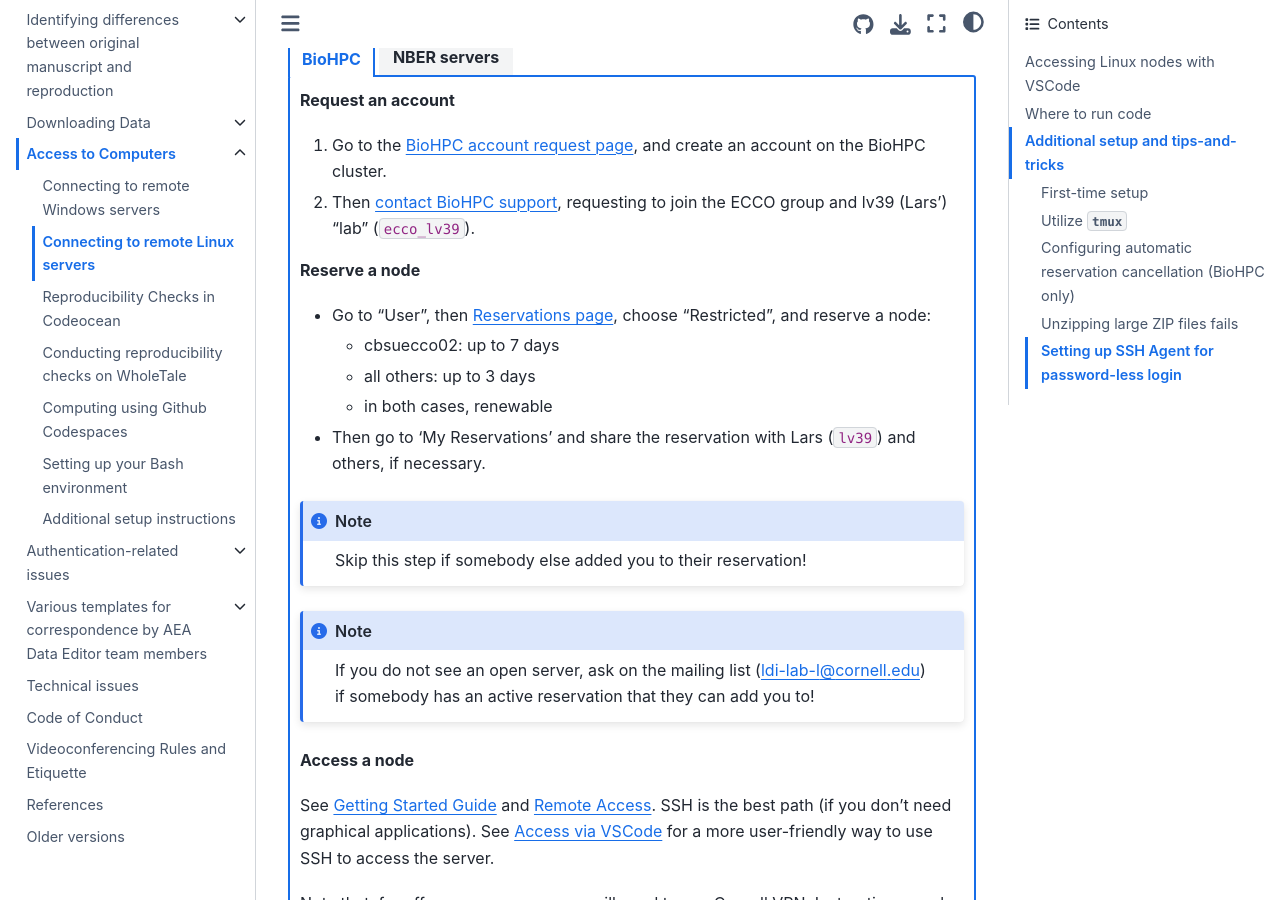
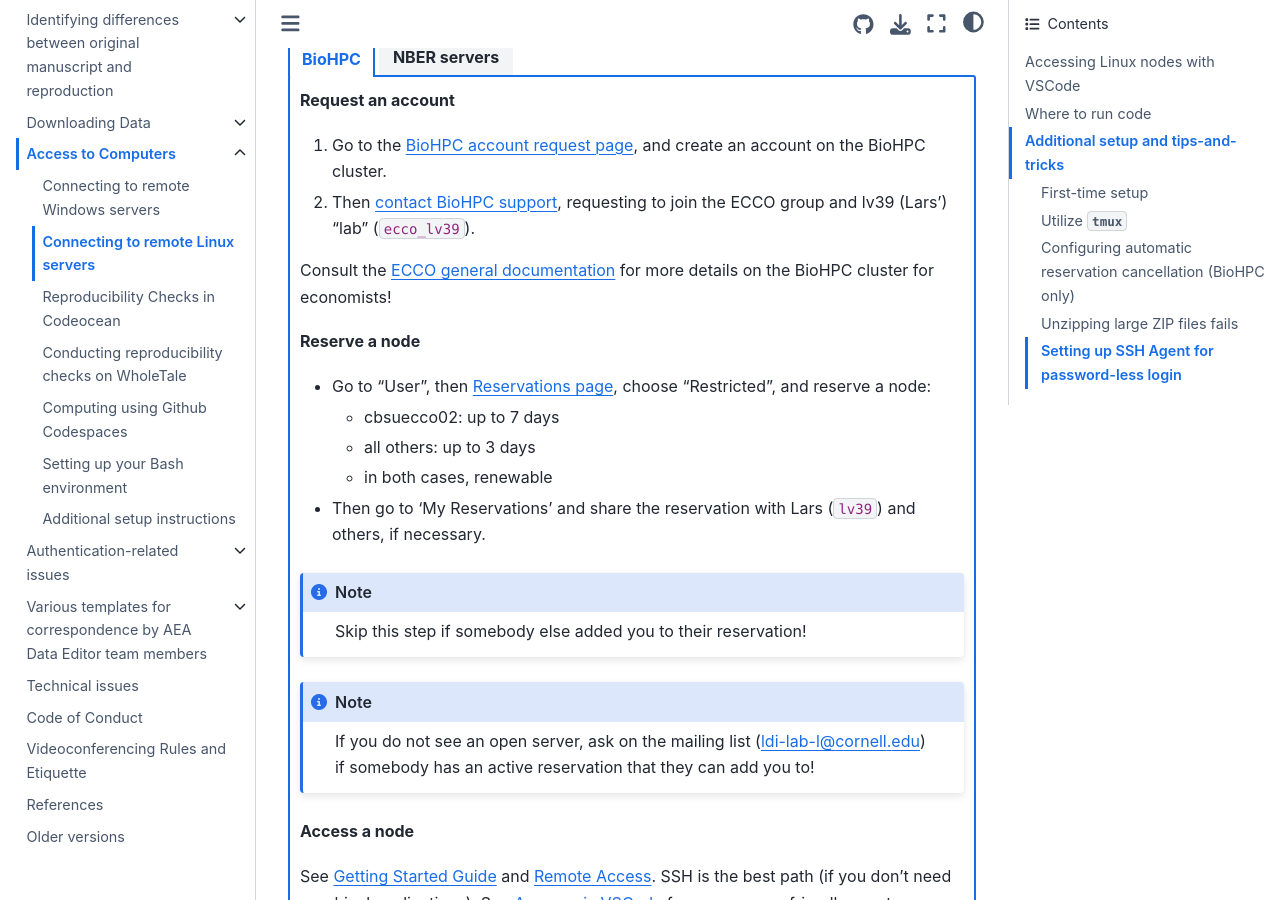
Before and after one commit to labordynamicsinstitute/ldilab-manual, a Jupyter Book: the page built from 95-15-linux-remote.md, in a window 1280 px wide and 900 px high, scrolled down 337 px. Built offline with Jupyter Book 1.0.4 settings and Sphinx 7.4.7 and the Sphinx Book theme 1.1.4, drawn with Linux system fonts in a browser that asks for light colours.

Commit message:
Update 95-15-linux-remote.md

```diff
--- a/95-15-linux-remote.md
+++ b/95-15-linux-remote.md
@@ -18,6 +18,8 @@
 
 1. Go to the [BioHPC account request page](https://biohpc.cornell.edu/NewUserRequest.aspx), and create an account on the BioHPC cluster.
 2. Then [contact BioHPC support](https://biohpc.cornell.edu/contact.aspx), requesting to join the ECCO group and lv39 (Lars') "lab" (`ecco_lv39`).
+
+Consult the [ECCO general documentation](https://labordynamicsinstitute.github.io/ecco-notes/docs/biohpc/slurm-quick-start.html) for more details on the BioHPC cluster for economists!
 
 **Reserve a node**
 
```
